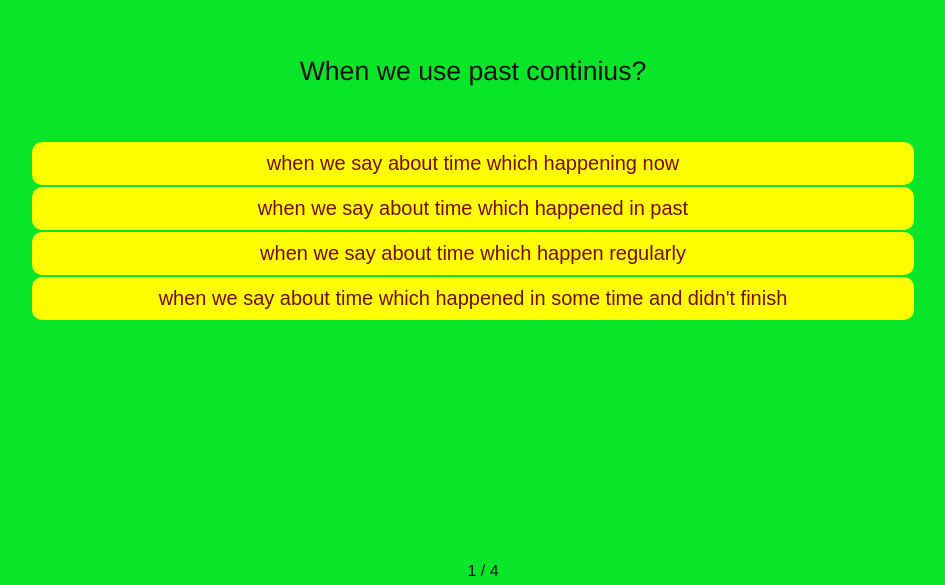
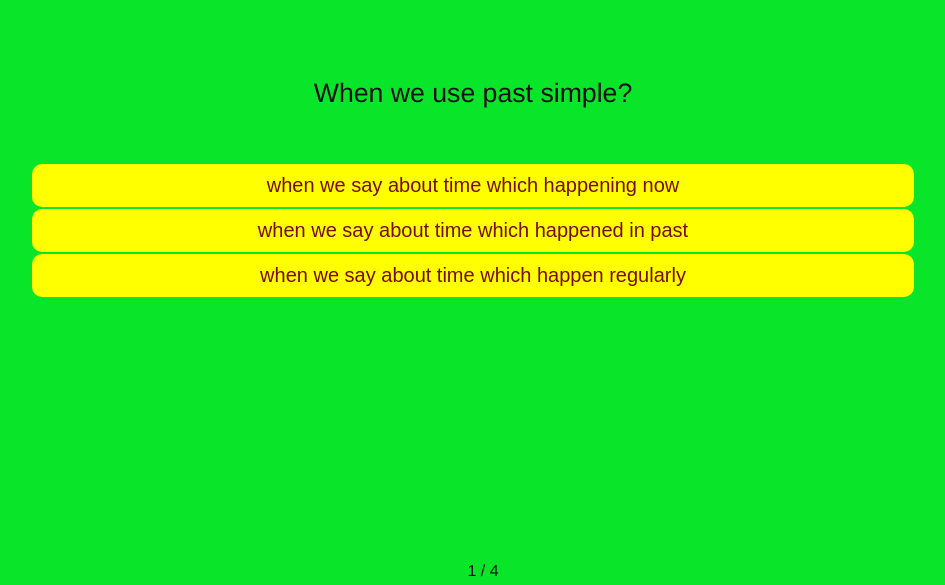
Before and after one commit to u8uhh/ccss, a plain HTML site: page indexx.html in a window 1280 px wide. Shown: the part 215-800 px from the top of the page, without its empty margins (167-1112 px from the left). Drawn offline with Linux system fonts and the light colour scheme.

Commit message:
Add files via upload

```diff
--- a/app.js
+++ b/app.js
@@ -115,32 +115,29 @@ const results = [
 
 //Массив с вопросами
 const questions = [
-    new Question("When we use past continius?", [
+    new Question("When we use past simple?", [
         new Answer("when we say about time which happening now", 0),
-        new Answer("when we say about time which happened in past", 0),
-        new Answer("when we say about time which happen regularly", 0),
-        new Answer("when we say about time which happened in some time and didn't finish", 3)
+        new Answer("when we say about time which happened in past", 3),
+        new Answer("when we say about time which happen regularly", 0)
     ]),
 
-    new Question("How we build usual sentence in past continius?", [
-        new Answer("was/were+I/you/He/She/IT/They/We+verb+ing+another part of sentence", 0),
-        new Answer("I/you/He/She/IT/They/We+wasn't/weren't/+verb+ing+another part of sentence", 0),
-        new Answer("I/you/He/She/IT/They/We+was/were+verb+ing+another part of sentence", 3)
+    new Question("How we build usual sentence in past?", [
+        new Answer("Subject+Verb(Regular or Irregular)+another part", 3),
+        new Answer("Subject+didn't+verb(Regular or Irregular)+another part", 0),
+        new Answer("Did+Subject+Verb(Regular or Irregular)+another part", 0)
     ]),
 
-    new Question("How we build negative sentence in past continius?", [
-        new Answer("was/were+I/you/He/She/IT/They/We+verb+ing+another part of sentence", 0),
-        new Answer("I/you/He/She/IT/They/We+wasn't/weren't/+verb+ing+another part of sentence", 3),
-        new Answer("I/you/He/She/IT/They/We+was/were+verb+ing+another part of sentence", 0)
+    new Question("How we build asking sentence in past?", [
+        new Answer("Subject+Verb(Regular or Irregular)+another part", 0),
+        new Answer("Subject+didn't+verb(Regular or Irregular)+another part", 0),
+        new Answer("Did+Subject+Verb(Regular or Irregular)+another part", 3)
     ]),
 
-    new Question("How we build asking sentence in past continius?", [
-        new Answer("was/were+I/you/He/She/IT/They/We+verb+ing+another part of sentence", 3),
-        new Answer("I/you/He/She/IT/They/We+wasn't/weren't/+verb+ing+another part of sentence", 0),
-        new Answer("I/you/He/She/IT/They/We+was/were+verb+ing+another part of sentence", 0)
+    new Question("How we build negative sentence in past?", [
+        new Answer("Subject+Verb(Regular or Irregular)+another part", 0),
+        new Answer("Subject+didn't+verb(Regular or Irregular)+another part", 3),
+        new Answer("Did+Subject+Verb(Regular or Irregular)+another part", 0)
     ])
-
-
 ];
 
 //Сам тест
```
Also changed, not shown: index.html (+31 -15 lines).
